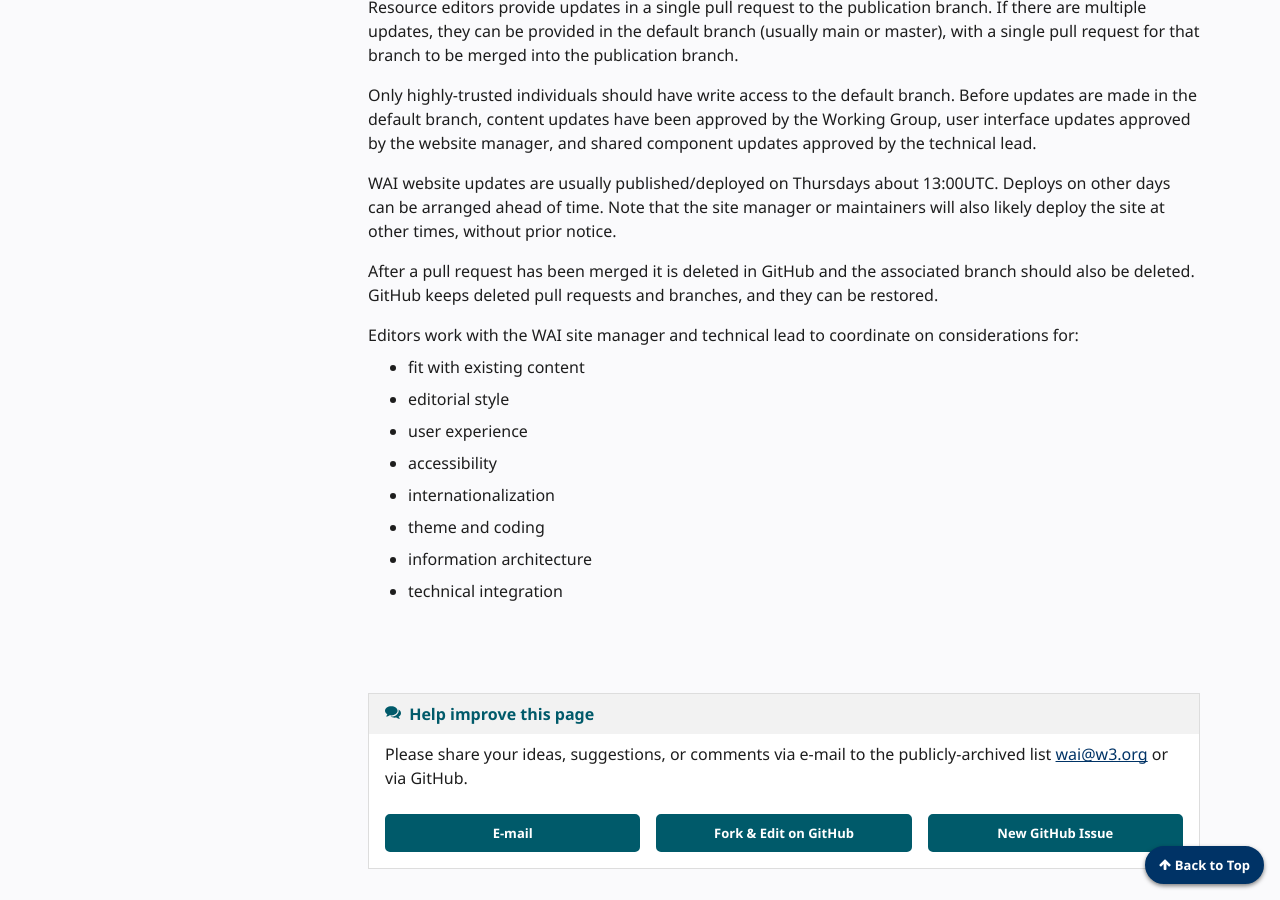
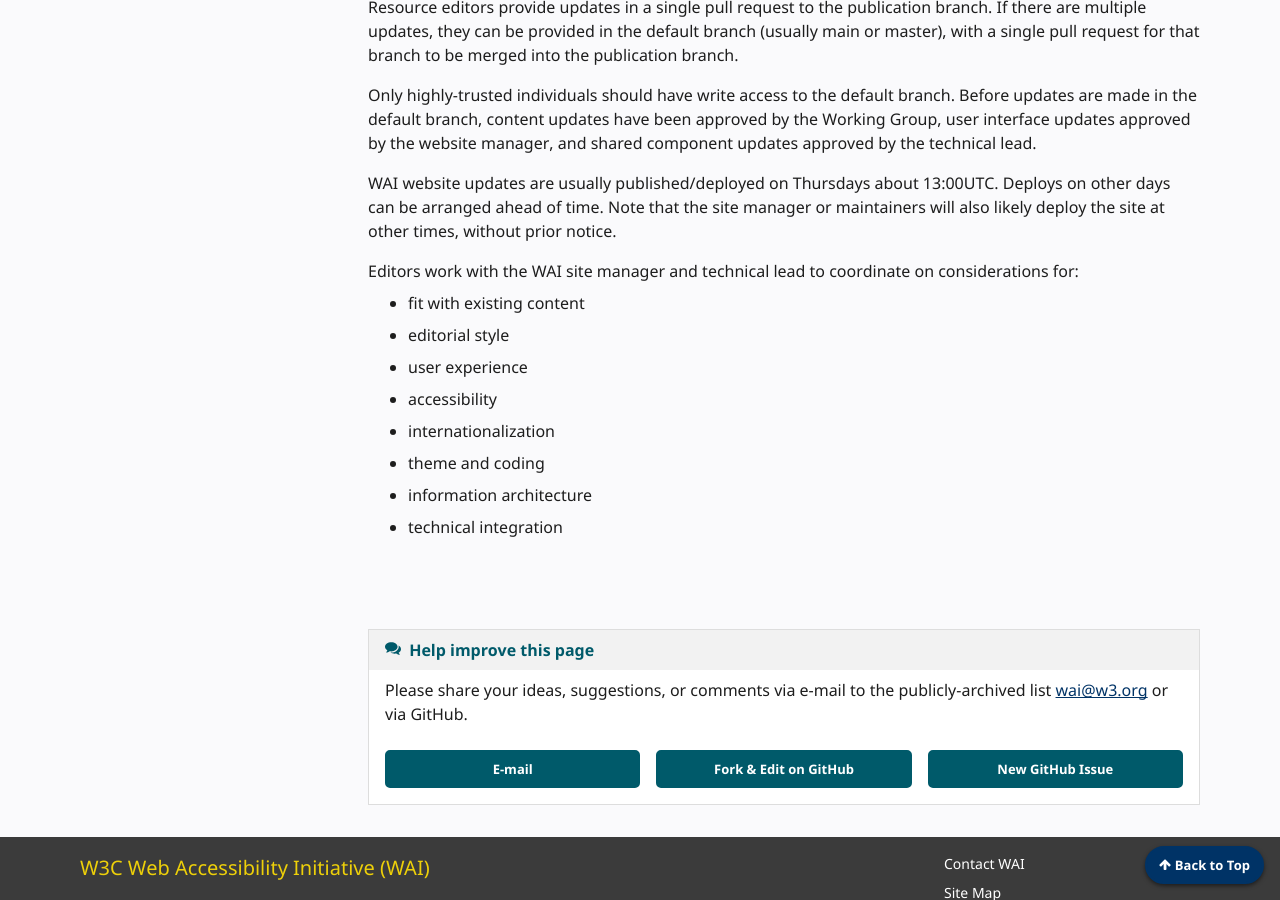
Before and after one commit to w3c/wai-website-theme, a Jekyll site: the page built from content/workflow.md, in a window 1280 px wide and 900 px high, scrolled down 2361 px. Built offline with Jekyll 4.4.1, drawn with Linux system fonts in a browser that asks for light colours; cached includes are drawn as plain includes; comment, search, counter and statistics services are not loaded.

```diff
--- a/content/workflow.md
+++ b/content/workflow.md
@@ -65,8 +65,6 @@
 
 WAI website updates are usually published/deployed on Thursdays about 13:00UTC. Deploys on other days can be arranged ahead of time. Note that the site manager or maintainers will also likely deploy the site at other times, without prior notice.
 
-After a pull request has been merged it is deleted in GitHub and the associated branch should also be deleted. GitHub keeps deleted pull requests and branches, and they can be restored.
-
 Editors work with the WAI site manager and technical lead to coordinate on considerations for:
 * fit with existing content
 * editorial style
```
